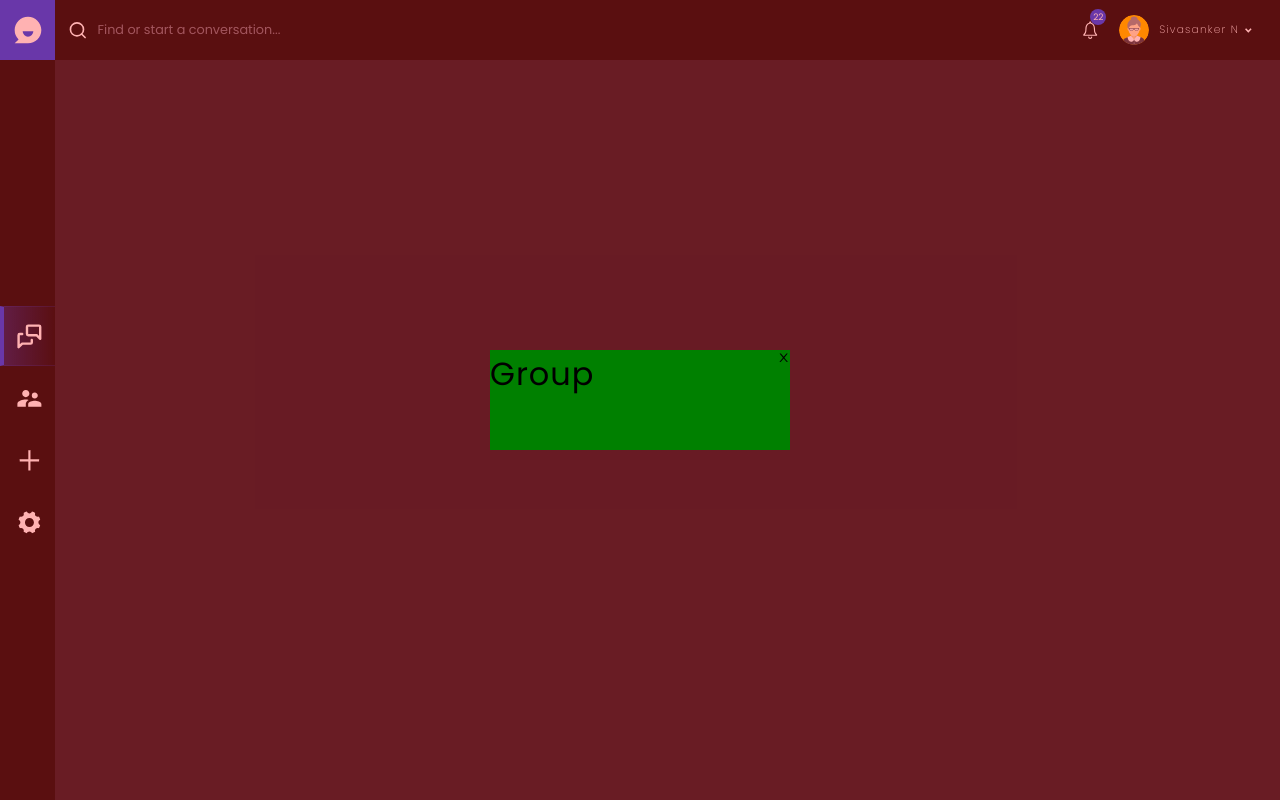
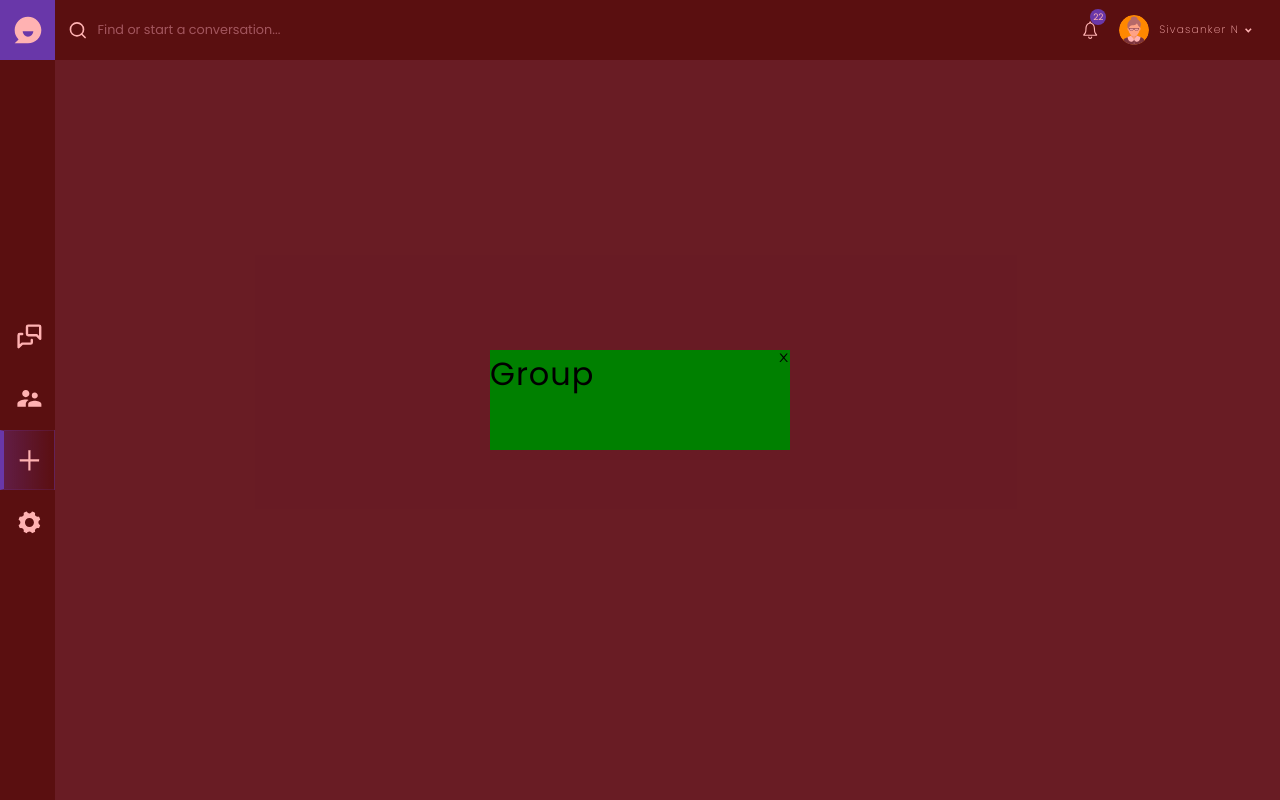
Before and after one commit to DevelopedBy-Siva/chat-with-me, a React (Create React App) app in the folder client/: page /group in a window 1280 px wide. Built offline with nearby package versions, Linux system fonts and the light colour scheme.

Commit message:
Client Side: Fix active nav

```diff
--- a/client/src/components/Home/NavBar.js
+++ b/client/src/components/Home/NavBar.js
@@ -1,6 +1,6 @@
-import React, { useState } from "react";
+import React from "react";
 import styled from "styled-components";
-import { Link } from "react-router-dom";
+import { NavLink } from "react-router-dom";
 import { IoIosSettings } from "react-icons/io";
 import { AiOutlinePlus } from "react-icons/ai";
 import { MdSupervisorAccount } from "react-icons/md";
@@ -36,22 +36,11 @@ const navBtns = [
 ];
 
 export default function NavBarContainer() {
-  const [activeNav, setActiveNav] = useState(0);
-
-  function handleNavigation(index) {
-    setActiveNav(index);
-  }
-
   return (
     <Container>
       {navBtns.map((nav, index) => (
         <React.Fragment key={index}>
-          <NavBtn
-            onClick={() => handleNavigation(index)}
-            active={index === activeNav}
-            to={nav.navTo}
-            id={nav.id}
-          >
+          <NavBtn to={nav.navTo} id={nav.id}>
             {nav.icon}
           </NavBtn>
           <Tooltip id={nav.id} msg={nav.placeholder} />
@@ -70,7 +59,7 @@ const Container = styled.nav`
   flex-direction: column;
 `;
 
-const NavBtn = styled(Link)`
+const NavBtn = styled(NavLink)`
   width: 100%;
   height: 60px;
   display: flex;
@@ -78,27 +67,21 @@ const NavBtn = styled(Link)`
   align-items: center;
   margin-bottom: 2px;
   cursor: pointer;
+  outline: none;
   color: ${(props) => props.theme.text.main};
-  background: ${(props) =>
-    props.active ? props.theme.background.highlight.rgba : "none"};
-  background-image: ${(props) =>
-    props.active
-      ? `linear-gradient(to right, ${props.theme.background.highlight.rgba}, ${props.theme.background.container})`
-      : "none"};
-  outline: none;
-  border: ${(props) =>
-    `1px solid ${
-      props.active
-        ? props.theme.background.highlight.rgba
-        : props.theme.background.container
-    }`};
   border-right: none;
-  border-left: ${(props) =>
-    `4px solid ${
-      props.active
-        ? props.theme.background.highlight.hex
-        : props.theme.background.container
-    }`};
+  border: ${(props) => `1px solid ${props.theme.background.container}`};
+  border-left: ${(props) => `4px solid ${props.theme.background.container}`};
+
+  &.active {
+    background: ${(props) => props.theme.background.highlight.rgba};
+    background-image: ${(props) =>
+      `linear-gradient(to right, ${props.theme.background.highlight.rgba}, ${props.theme.background.container})`};
+    border: ${(props) => `1px solid ${props.theme.background.highlight.rgba}`};
+    border-left: ${(props) =>
+      `4px solid ${props.theme.background.highlight.hex}`};
+  }
+
   .iconStyle {
     font-size: 90%;
   }
```
